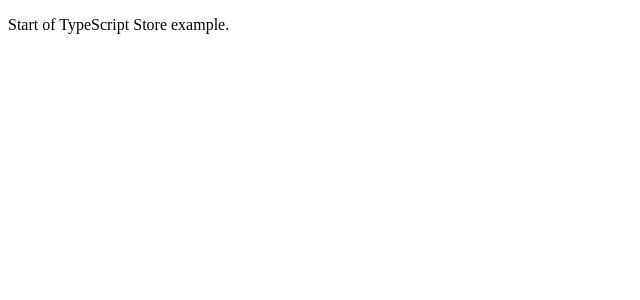
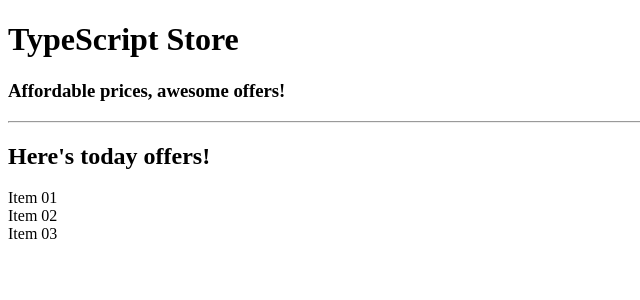
Before and after one commit to RenanTorresEncora/typescript-store, a React (Create React App) app: page / in a window 1280 px wide. Shown: the top 300 px of the page, without its empty margins (0-640 px from the left). Built offline with nearby package versions, Linux system fonts and the light colour scheme.

Commit message:
[TSTORE]: Starting with the basic components hierarchy

```diff
--- a/src/App.tsx
+++ b/src/App.tsx
@@ -1,15 +1,15 @@
 import React from 'react';
+import Content from './components/Content';
+import Header from './components/Header';
 
-const App = () => {
+const App: React.FC = () => {
   return (
-    <div>
-      <header>
-        <p>
-          Start of TypeScript Store example.
-        </p>
-      </header>
-    </div>
+    <>
+      <Header />
+      <hr></hr>
+      <Content />
+    </>
   );
-}
+};
 
 export default App;
--- /dev/null
+++ b/src/components/Content/index.tsx
@@ -0,0 +1,20 @@
+import React from 'react';
+
+const Content: React.FC = () => {
+  return (
+    <section>
+      <h2>Here's today offers!</h2>
+      <div className="item">
+        <span>Item 01</span>
+      </div>
+      <div className="item">
+        <span>Item 02</span>
+      </div>
+      <div className="item">
+        <span>Item 03</span>
+      </div>
+    </section>
+  );
+};
+
+export default Content;
--- /dev/null
+++ b/src/components/Header/index.tsx
@@ -0,0 +1,12 @@
+import React from 'react';
+
+const Header: React.FC = () => {
+  return (
+    <header>
+      <h1>TypeScript Store</h1>
+      <h3> Affordable prices, awesome offers!</h3>
+    </header>
+  );
+};
+
+export default Header;
```
